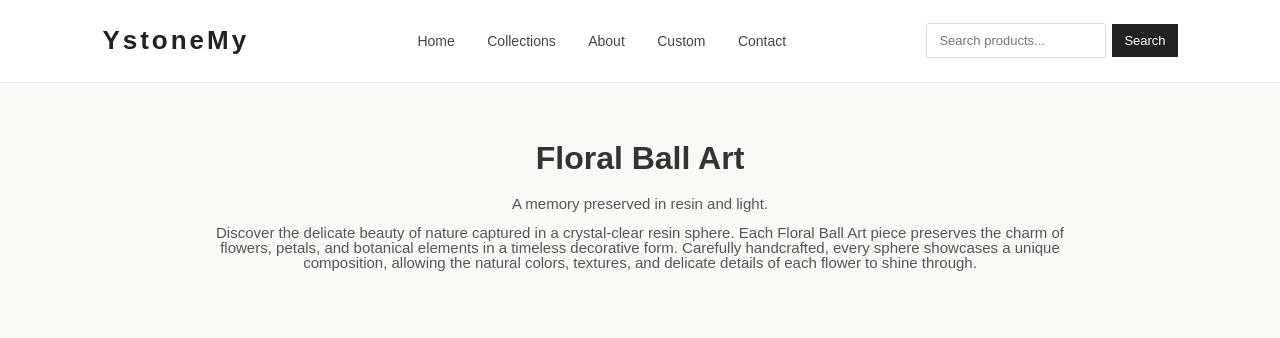
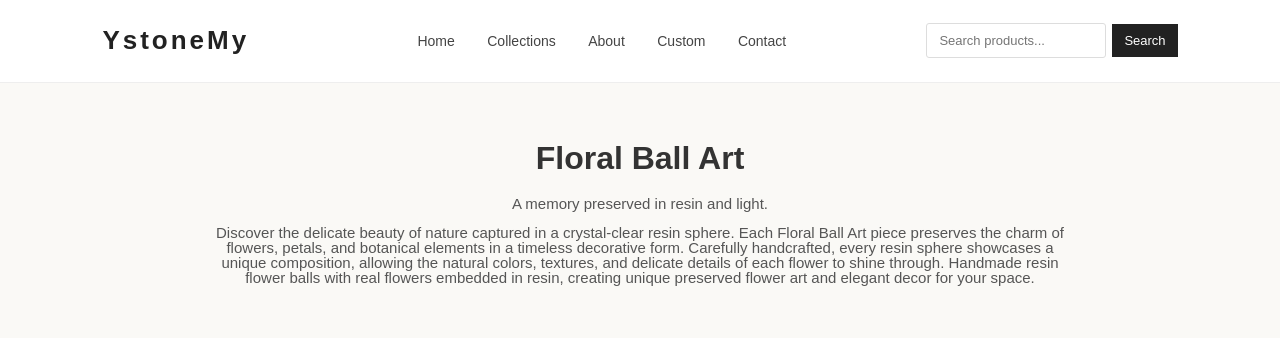
Before and after one commit to ystonemy/ystonemy-website, a plain HTML site: page floral-balls.html in a window 1280 px wide. Shown: the top 338 px of the page. Drawn offline with Linux system fonts and the light colour scheme.

Commit message:
Update floral-balls.html

```diff
--- a/floral-balls.html
+++ b/floral-balls.html
@@ -5,8 +5,8 @@
   <meta name="viewport" content="width=device-width, initial-scale=1.0">
 
   <!-- SEO -->
-  <title>Floral Ball Art | YstoneMy</title>
-  <meta name="description" content="A memory preserved in resin and light.">
+  <title>Handmade Resin Flower Ball Art | YstoneMy</title>
+  <meta name="description" content="Discover handmade resin flower balls featuring real flowers preserved in crystal-clear resin, creating unique floral art and elegant home decor.">
   <meta name="robots" content="index, follow">
 <link rel="canonical" href="https://ystonemy.github.io/ystonemy-website/floral-balls.html">
 
@@ -316,8 +316,9 @@
   <p>
    Discover the delicate beauty of nature captured in a crystal-clear resin sphere.
     Each Floral Ball Art piece preserves the charm of flowers, petals, and botanical elements in a timeless decorative form.
-    Carefully handcrafted, every sphere showcases a unique composition,
-    allowing the natural colors, textures, and delicate details of each flower to shine through.
+    Carefully handcrafted, every resin sphere showcases a unique composition,
+    allowing the natural colors, textures, and delicate details of each flower to shine through. Handmade resin flower balls
+    with real flowers embedded in resin, creating unique preserved flower art and elegant decor for your space.
   </p>
   </section>
 
```
